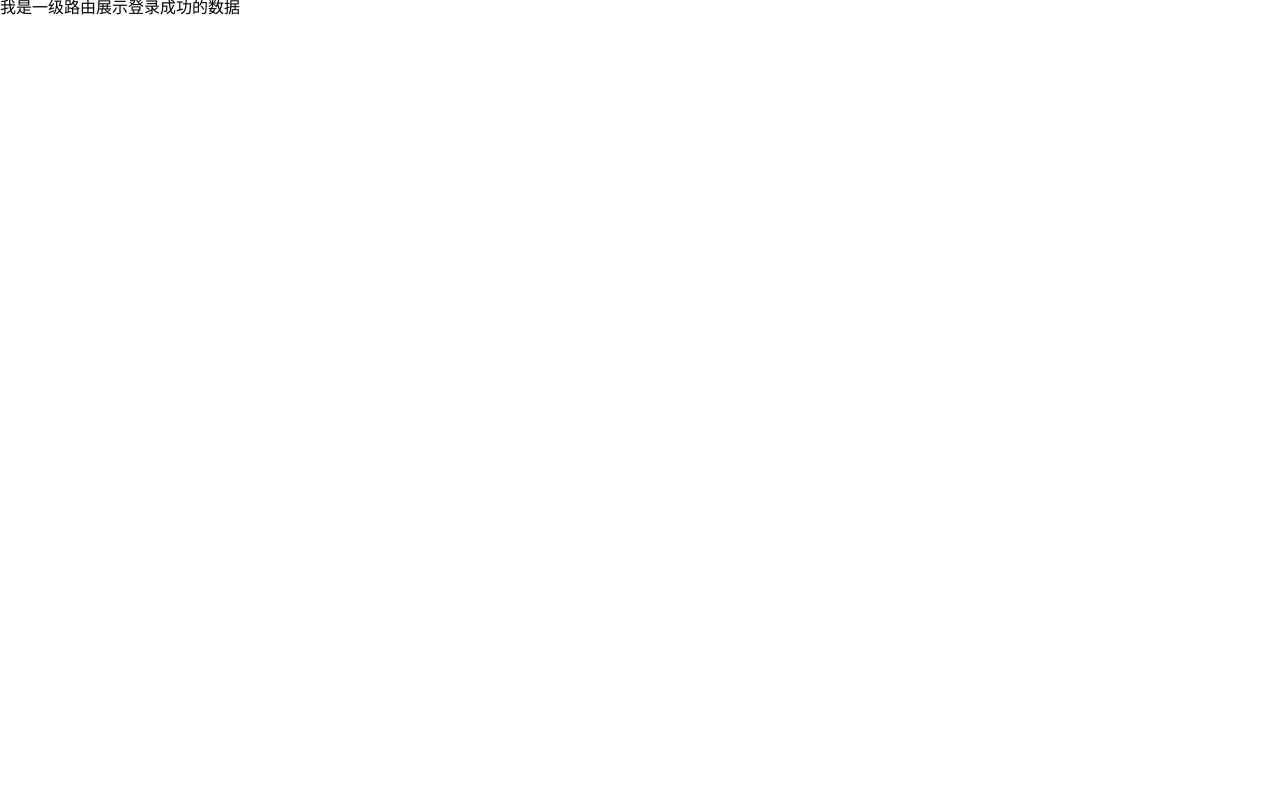
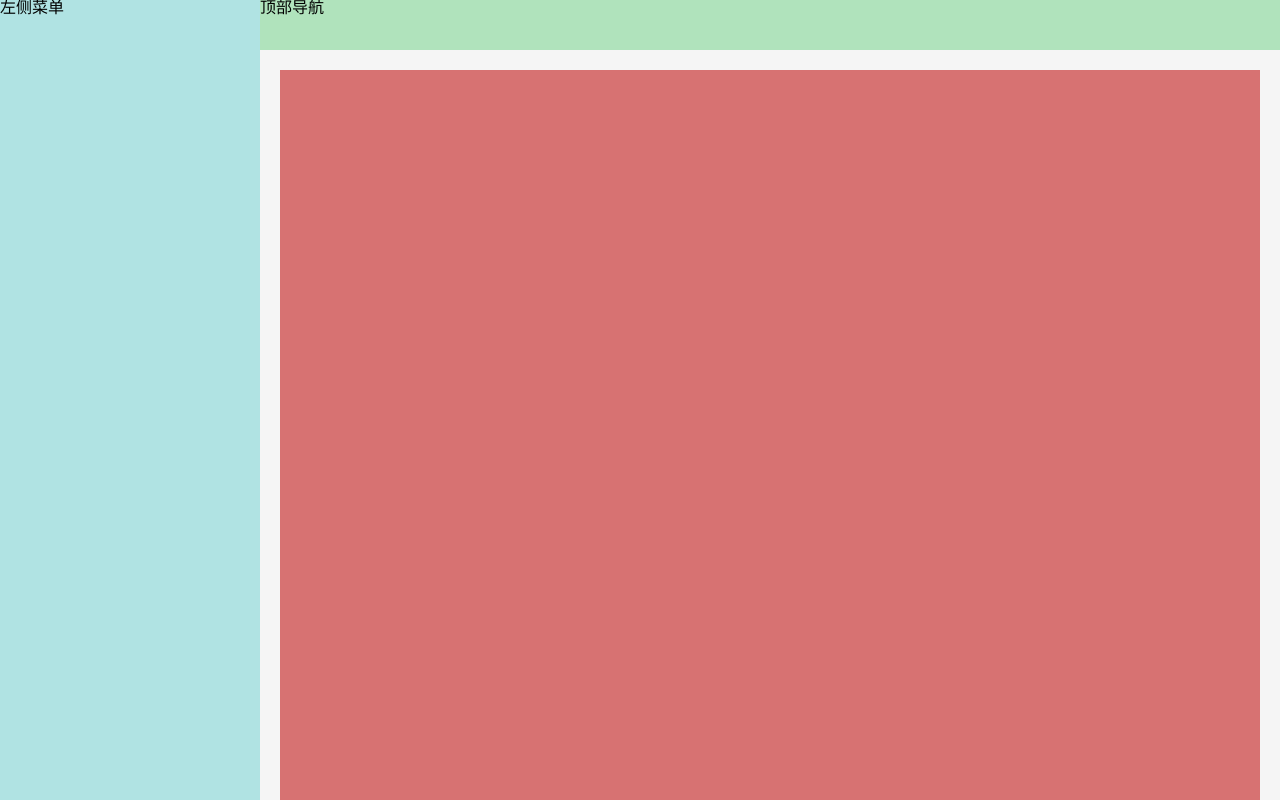
Before and after one commit to james-wangx/vue3-admin-template, a Vue app: page /#/ in a window 1280 px wide. Built offline with nearby package versions, Linux system fonts and the light colour scheme.

Commit message:
feat: design layout page

```diff
--- /dev/null
+++ b/src/layout/index.vue
@@ -0,0 +1,47 @@
+<script lang="ts" setup></script>
+
+<template>
+  <div class="layout-container">
+    <!-- 左侧菜单 -->
+    <div class="layout-left">左侧菜单</div>
+    <!-- 顶部导航 -->
+    <div class="layout-top">顶部导航</div>
+    <!-- 内容区域 -->
+    <div class="layout-main">
+      <p style="height: 10000px; background: #d77272"></p>
+    </div>
+  </div>
+</template>
+
+<style lang="scss" scoped>
+.layout-container {
+  width: 100%;
+  height: 100vh;
+
+  .layout-left {
+    width: $base-layout-left-width;
+    height: 100vh;
+    background: $base-layout-left-background;
+  }
+
+  .layout-top {
+    position: fixed;
+    top: 0;
+    left: $base-layout-left-width;
+    width: calc(100% - $base-layout-left-width);
+    height: $base-layout-top-height;
+    background: $base-layout-top-background;
+  }
+
+  .layout-main {
+    position: absolute;
+    top: $base-layout-top-height;
+    left: $base-layout-left-width;
+    overflow: auto;
+    width: calc(100% - $base-layout-left-width);
+    height: calc(100vh - $base-layout-top-height);
+    padding: 20px;
+    background: $base-layout-main-background;
+  }
+}
+</style>
--- a/src/router/routes.ts
+++ b/src/router/routes.ts
@@ -8,7 +8,7 @@ export const routes: Readonly<RouteRecordRaw[]> = [
   },
   {
     path: '/',
-    component: () => import('@/views/home/index.vue'),
+    component: () => import('@/layout/index.vue'),
     name: 'layout',
   },
   {
--- a/src/styles/index.scss
+++ b/src/styles/index.scss
@@ -1 +1,15 @@
 @import '@/styles/reset';
+
+::-webkit-scrollbar {
+  width: 10px;
+}
+
+::-webkit-scrollbar-track {
+  background: $base-layout-left-background;
+}
+
+::-webkit-scrollbar-thumb {
+  width: 10px;
+  background-color: gray;
+  border-radius: 10px;
+}
--- a/src/styles/reset.scss
+++ b/src/styles/reset.scss
@@ -1,8 +1,7 @@
 *,
-*:after,
-*:before {
+*::after,
+*::before {
   box-sizing: border-box;
-
   outline: none;
 }
 
@@ -87,14 +86,11 @@ time,
 mark,
 audio,
 video {
+  padding: 0;
+  margin: 0;
   font: inherit;
   font-size: 100%;
-
-  margin: 0;
-  padding: 0;
-
   vertical-align: baseline;
-
   border: 0;
 }
 
@@ -125,8 +121,8 @@ blockquote,
 q {
   quotes: none;
 
-  &:before,
-  &:after {
+  &::before,
+  &::after {
     content: '';
     content: none;
   }
@@ -134,11 +130,9 @@ q {
 
 sub,
 sup {
+  position: relative;
   font-size: 75%;
   line-height: 0;
-
-  position: relative;
-
   vertical-align: baseline;
 }
 
@@ -160,19 +154,16 @@ textarea,
 button {
   font-family: inhert;
   font-size: inherit;
-
   color: inherit;
 }
 
 select {
   text-indent: 0.01px;
   text-overflow: '';
-
+  -webkit-appearance: none;
+  -moz-appearance: none;
   border: 0;
   border-radius: 0;
-
-  -webkit-appearance: none;
-  -moz-appearance: none;
 }
 
 select::-ms-expand {
--- a/src/styles/variable.scss
+++ b/src/styles/variable.scss
@@ -1 +1,5 @@
-$base-color: red;
+$base-layout-left-width: 260px;
+$base-layout-left-background: #b0e3e3;
+$base-layout-top-height: 50px;
+$base-layout-top-background: #b0e3bc;
+$base-layout-main-background: whitesmoke;
```
